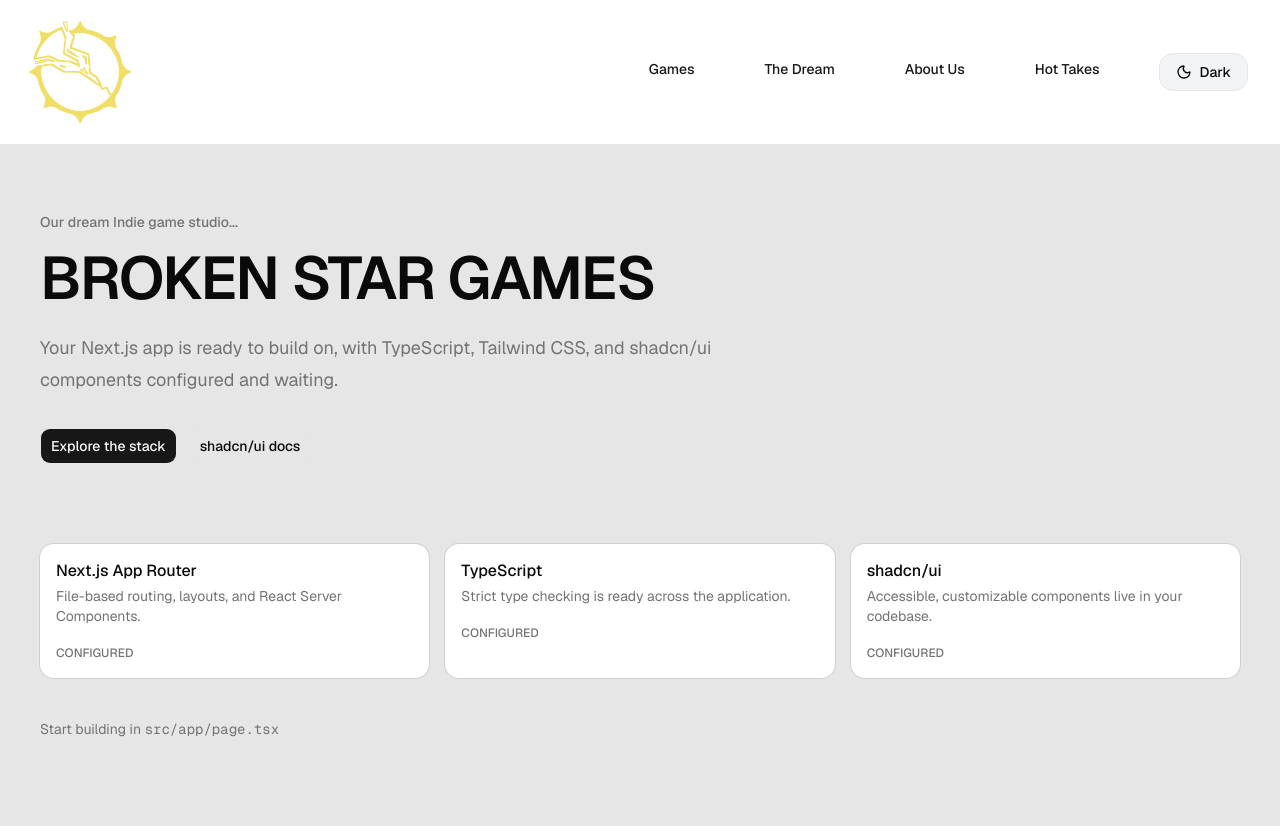
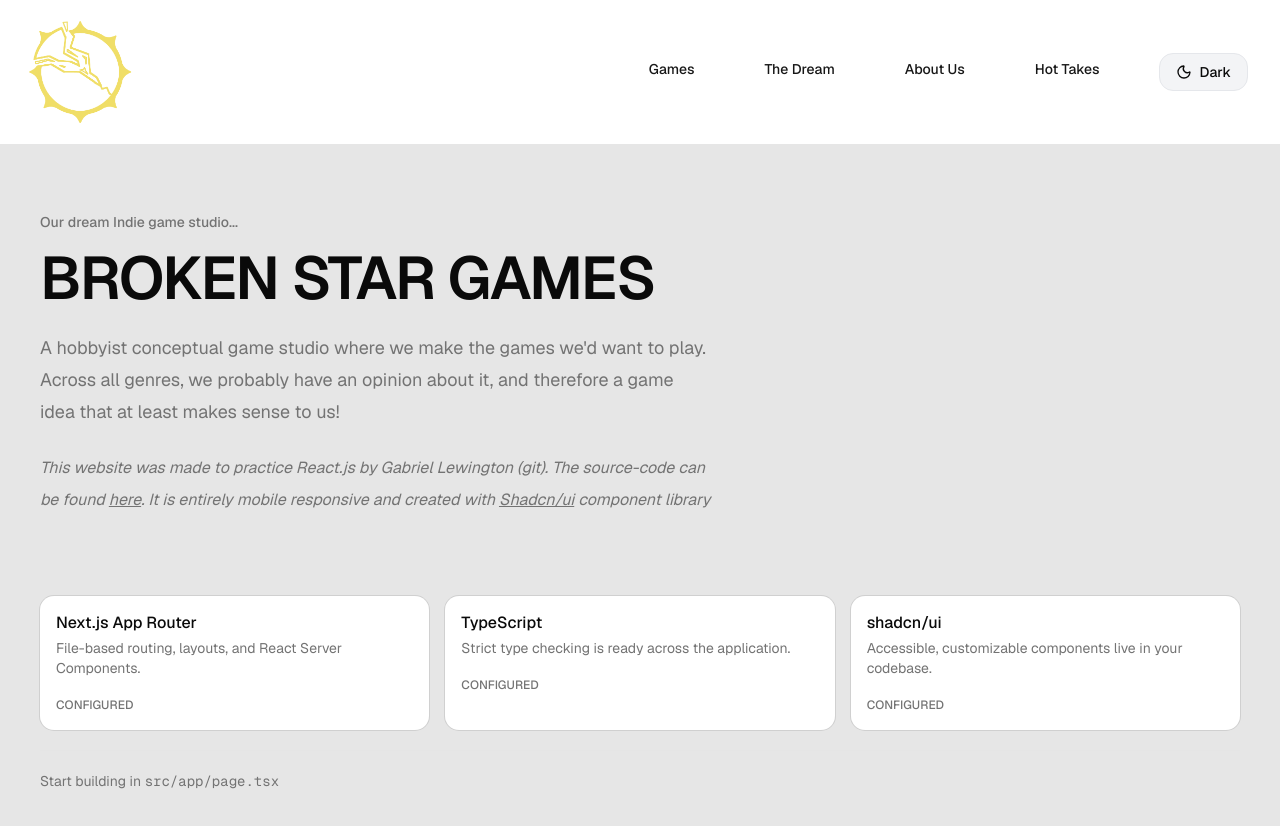
Before and after one commit to FirePenguin99/BSG-Website, a Next.js app in the folder bsg-website/: page / in a window 1280 px wide. Shown: the top 826 px of the page. Before the commit the page ends 800 px from the top, so only its background shows below. Built offline with nearby package versions, Linux system fonts and the light colour scheme.

Commit message:
feat: more detail to homepage

```diff
--- a/bsg-website/src/app/page.tsx
+++ b/bsg-website/src/app/page.tsx
@@ -35,31 +35,22 @@
           BROKEN STAR GAMES
         </h1>
         <p className="mt-6 max-w-2xl text-lg leading-8 text-muted-foreground">
-          Your Next.js app is ready to build on, with TypeScript, Tailwind CSS,
-          and shadcn/ui components configured and waiting.
+          A hobbyist conceptual game studio where we make the games we'd want to
+          play. Across all genres, we probably have an opinion about it, and therefore a
+          game idea that at least makes sense to us!
         </p>
-        <div className="mt-8 flex flex-wrap gap-3">
-          <Button
-            render={<Link href="#foundations" />}
-            size="lg"
-          >
-            Explore the stack
-          </Button>
-          <Button
-            render={
-              <a
-                href="https://ui.shadcn.com/docs"
-                target="_blank"
-                rel="noreferrer"
-              />
-            }
-            size="lg"
-            variant="outline"
-          >
-            shadcn/ui docs
-          </Button>
+        <div className="inline mt-6 max-w-2xl italic text-base leading-8 text-muted-foreground">
+          <p className="inline">{"This website was made to practice React.js by Gabriel Lewington (git). The source-code can be found "}
+          </p>
+          <Link href="https://github.com/FirePenguin99/BSG-Website" className="inline underline">
+            here
+          </Link>
+          <p className="inline">{". It is entirely mobile responsive and created with "}</p>
+          <Link className="inline text-link underline" href="https://ui.shadcn.com/docs">
+          Shadcn/ui
+          </Link>
+          <p className="inline">{" component library"}</p>
         </div>
-
         <div
           className="mt-20 grid gap-4 sm:grid-cols-2 lg:grid-cols-3"
           id="foundations"
```
